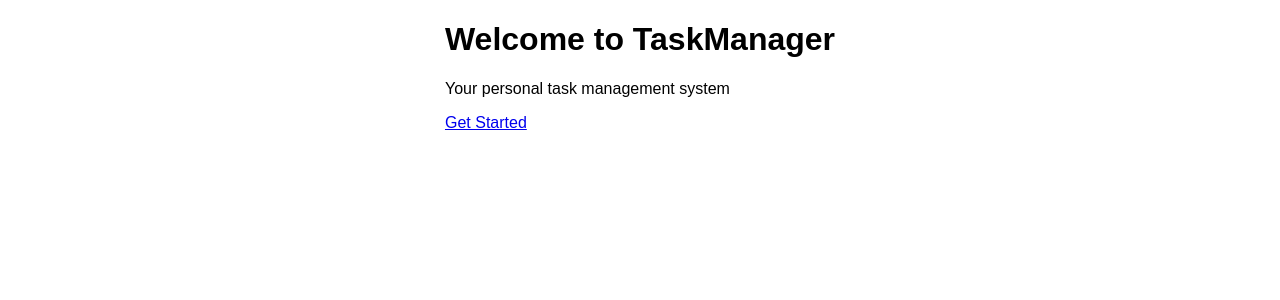
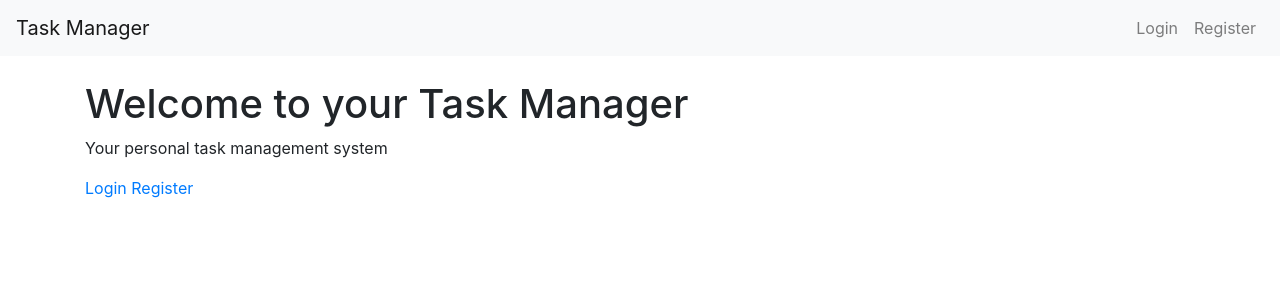
Before and after one commit to mygreentae/Task-Manager, a Flask app: page / in a window 1280 px wide. Shown: the top 300 px of the page. Run offline with Flask 3, Linux system fonts and the light colour scheme; some libraries are stand-ins or nearby versions.

Commit message:
allow user authenticaion (login, register)

```diff
--- a/app/models.py
+++ b/app/models.py
@@ -4,6 +4,8 @@ from datetime import datetime
 
 class User(UserMixin, db.Model):
     id = db.Column(db.Integer, primary_key=True)
+    firstname = db.Column(db.String(150), nullable=False, unique=False)
+    lastname = db.Column(db.String(150), nullable=False, unique=False)
     username = db.Column(db.String(150), nullable=False, unique=True)
     email = db.Column(db.String(150), nullable=False, unique=True)
     password = db.Column(db.String(150), nullable=False)
--- a/app/routes.py
+++ b/app/routes.py
@@ -1,25 +1,79 @@
 # app/routes.py
 from flask import Blueprint, render_template, redirect, url_for, flash
 from flask_login import login_user, logout_user, login_required, current_user
-# from .forms import RegistrationForm, LoginForm, TaskForm
-# from .models import User, Task
+from .forms import RegistrationForm, LoginForm, TaskForm
+from .models import User, Task
 from . import db
+from werkzeug.security import generate_password_hash, check_password_hash
 
 main = Blueprint('main', __name__)
 
 @main.route('/')
 # @login_required
 def home():
+    if current_user.is_authenticated:
+        return redirect(url_for('dashboard.html'))
     return render_template('home.html')
 
 @main.route('/login', methods=['GET', 'POST'])
 def login():
-    pass
+    form = LoginForm()
+    if form.validate_on_submit():
+        user = User.query.filter_by(username=form.username.data).first()
+        if user and check_password_hash(user.password, form.password.data):
+            login_user(user)  # Assuming you're using Flask-Login
+            return redirect(url_for('main.dashboard'))
+        else:
+            flash('Login Unsuccessful. Please check your email and password', 'danger')
+    return render_template('login.html', form=form)
 
 @main.route('/register', methods=['GET', 'POST'])
 def register():
-    # registration logic here
-    pass
+    form = RegistrationForm()
+    if form.validate_on_submit():
+        errors = False
+
+        existing_user = User.query.filter_by(username=form.username.data).first()
+        if existing_user:
+            flash('Username already exists. Please choose a different one.', 'danger')
+            errors = True
+
+        existing_email = User.query.filter_by(email=form.email.data).first()
+        if existing_email:
+            flash('Email already exists. Please choose a different one.', 'danger')
+            errors = True
+
+        if form.password.data != form.confirm_password.data:
+            flash('Passwords do not match. Please try again.', 'danger')
+            errors = True
+
+        if errors:
+            return redirect(url_for('main.register'))
+
+        hashed_password = generate_password_hash(form.password.data, method='pbkdf2:sha256')
+        new_user = User(firstname=form.firstname.data,
+                        lastname=form.lastname.data,
+                        username=form.username.data,
+                        email=form.email.data,
+                        password=hashed_password)
+        db.session.add(new_user)
+        db.session.commit()
+        flash('Your account has been created! You can now log in.', 'success')
+        return redirect(url_for('main.login'))
+    return render_template('register.html', form=form)
+
+@main.route('/dashboard')
+@login_required
+def dashboard():
+    #  tasks = Task.query.filter_by(user_id=current_user.id).all()
+    # return render_template('dashboard.html', tasks=tasks)
+    return render_template('dashboard.html')
+
+@main.route('/tasks')
+@login_required
+def tasks():
+    user_tasks = Task.query.filter_by(user_id=current_user.id).all()
+    return render_template('tasks.html', tasks=user_tasks)
 
 @main.route('/create-task', methods=['GET', 'POST'])
 @login_required
@@ -30,5 +84,5 @@ def create_task():
 @main.route('/logout')
 @login_required
 def logout():
-    # logout logic here
-    pass
+    logout_user()
+    return redirect(url_for('main.login'))
--- a/app/static/css/homepage.css
+++ /dev/null
@@ -1,9 +0,0 @@
-html * {
-    font-family: sans-serif !important;
-}
-
-body {
-    max-width: fit-content;
-    margin-left: auto;
-    margin-right: auto;
-  }
--- /dev/null
+++ b/app/templates/base.html
@@ -0,0 +1,62 @@
+<!-- app/templates/base.html -->
+
+<!DOCTYPE html>
+<html lang="en">
+<head>
+    <meta charset="UTF-8">
+    <meta name="viewport" content="width=device-width, initial-scale=1.0">
+    <title>{% block title %}My Task Manager{% endblock %}</title>
+    <!-- Add your CSS files here -->
+    <link rel="stylesheet" href="{{ url_for('static', filename='styles.css') }}">
+    <!-- Add Bootstrap CSS for styling (optional) -->
+    <link rel="stylesheet" href="https://stackpath.bootstrapcdn.com/bootstrap/4.5.2/css/bootstrap.min.css">
+</head>
+<body>
+    <nav class="navbar navbar-expand-lg navbar-light bg-light">
+        <a class="navbar-brand" href="{{ url_for('main.home') }}">Task Manager</a>
+        <button class="navbar-toggler" type="button" data-toggle="collapse" data-target="#navbarNav" aria-controls="navbarNav" aria-expanded="false" aria-label="Toggle navigation">
+            <span class="navbar-toggler-icon"></span>
+        </button>
+        <div class="collapse navbar-collapse" id="navbarNav">
+            <ul class="navbar-nav ml-auto">
+                {% if current_user.is_authenticated %}
+                    <li class="nav-item">
+                        <a class="nav-link" href="{{ url_for('main.home') }}">Home</a>
+                    </li>
+                    <li class="nav-item">
+                        <a class="nav-link" href="{{ url_for('main.logout') }}">Logout</a>
+                    </li>
+                {% else %}
+                    <li class="nav-item">
+                        <a class="nav-link" href="{{ url_for('main.login') }}">Login</a>
+                    </li>
+                    <li class="nav-item">
+                        <a class="nav-link" href="{{ url_for('main.register') }}">Register</a>
+                    </li>
+                {% endif %}
+            </ul>
+        </div>
+    </nav>
+
+    <div class="container mt-4">
+        <!-- Flash Messages Block -->
+        {% with messages = get_flashed_messages(with_categories=true) %}
+            {% if messages %}
+                <div class="flash-messages">
+                    {% for category, message in messages %}
+                        <div class="alert alert-{{ category }}">{{ message }}</div>
+                    {% endfor %}
+                </div>
+            {% endif %}
+        {% endwith %}
+
+        <!-- Content Block -->
+        {% block content %}{% endblock %}
+    </div>
+
+    <!-- Add your JS files here -->
+    <script src="https://code.jquery.com/jquery-3.5.1.slim.min.js"></script>
+    <script src="https://cdn.jsdelivr.net/npm/@popperjs/core@2.5.4/dist/umd/popper.min.js"></script>
+    <script src="https://stackpath.bootstrapcdn.com/bootstrap/4.5.2/js/bootstrap.min.js"></script>
+</body>
+</html>
--- a/app/templates/home.html
+++ b/app/templates/home.html
@@ -1,26 +1,14 @@
-<!DOCTYPE html>
-<html lang="en"
-<head>
-    <meta charset="utf-8">
-    <meta name="viewport" content="width=device-width, initial-scale=1, shrink-to-fit=no">
-    <title>Task Manager</title>
-    <link rel="stylesheet" href="{{ url_for('static', filename='css/homepage.css') }}">
-</head>
-<body>
-     <!-- Welcome Section -->
-     <header>
-        <h1>Welcome to TaskManager</h1>
-        <p>Your personal task management system</p>
-        <!-- TODO: Login or create account buttons if not currently authenticated -->
-        {% if not current_user.is_authenticated %}
-        <!-- TODO: create registration form and page -->
-            <a href="{{ url_for('main.register') }}">Get Started</a>
-        {% endif %}
+<!-- app/templates/home.html -->
+{% extends "base.html" %}
+{% block title %}Home{% endblock %}
 
-    </header>
+{% block content %}
+<!-- Welcome Section -->
+<header>
+<h1>Welcome to your Task Manager</h1>
+<p>Your personal task management system</p>
+<a href="{{ url_for('main.login') }}">Login</a>
+<a href="{{ url_for('main.register') }}">Register</a>
+</header>
 
-
-    <!-- TODO: add different sections and features -->
-
-    <!-- TODO: add footer -->
-</body>
+{% endblock %}
--- a/features.txt
+++ b/features.txt
@@ -5,6 +5,7 @@ To do:
 - task management (update, delete, mark as complete)
 - task listing
 - user dashboard
+- implement forgot password
 
 
 Other:
@@ -13,3 +14,7 @@ Other:
 - task completion tracking
 - light mode and dark mode
 - user themes???
+
+
+- add css for flash messages
+- add css for everything
```
Also changed, not shown: app/forms.py (added, +25 -0 lines), app/templates/dashboard.html (added, +46 -0 lines), app/templates/login.html (added, +23 -0 lines), app/templates/register.html (added, +38 -0 lines), README.md, 1 other file.
